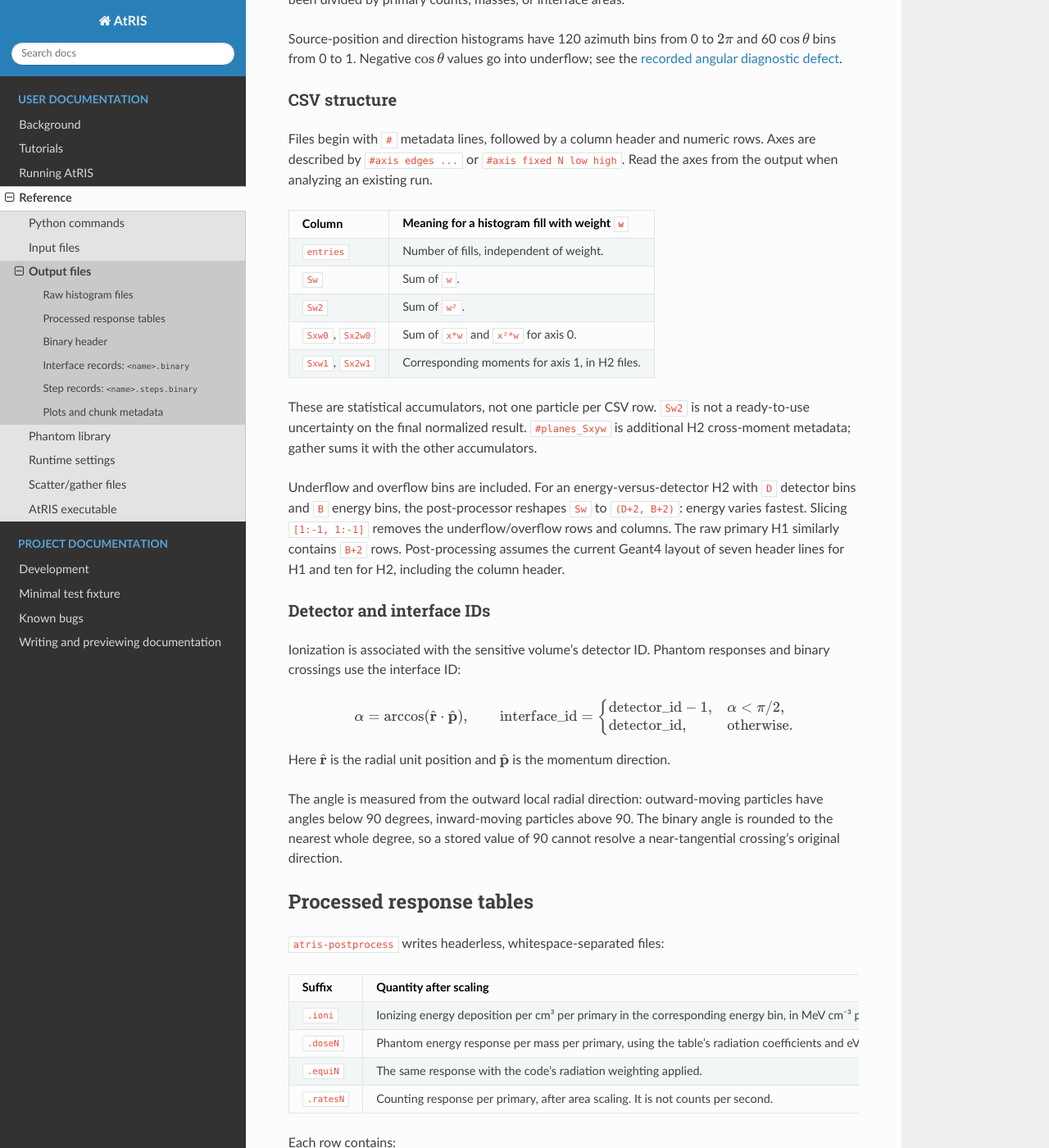
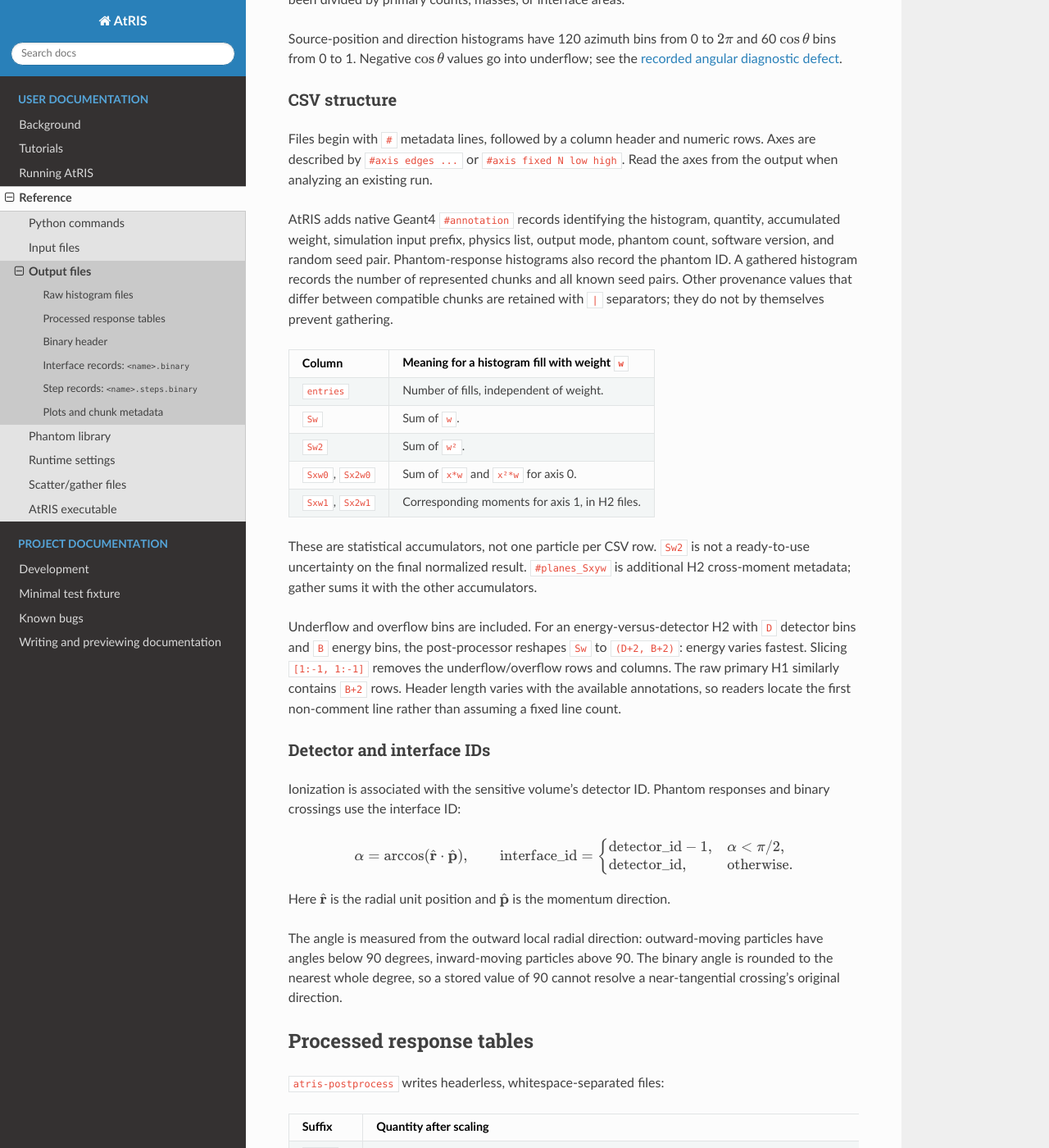
Before and after one commit to AtRIS-software/atris, a Sphinx documentation site: the page built from docs/reference/outputs.md, in a window 1280 px wide and 1400 px high, scrolled down 645 px. Shown: the whole window at 82% size. Built offline with Sphinx 7.4.7 and the Read the Docs theme 3.1.0, drawn with Linux system fonts in a browser that asks for light colours.

Commit message:
Document AtRIS CSV annotations

```diff
--- a/docs/reference/outputs.md
+++ b/docs/reference/outputs.md
@@ -29,6 +29,14 @@ Files begin with `#` metadata lines, followed by a column header and numeric
 rows. Axes are described by `#axis edges ...` or `#axis fixed N low high`.
 Read the axes from the output when analyzing an existing run.
 
+AtRIS adds native Geant4 `#annotation` records identifying the histogram,
+quantity, accumulated weight, simulation input prefix, physics list, output
+mode, phantom count, software version, and random seed pair. Phantom-response
+histograms also record the phantom ID. A gathered histogram records the number
+of represented chunks and all known seed pairs. Other provenance values that
+differ between compatible chunks are retained with ` | ` separators; they do
+not by themselves prevent gathering.
+
 | Column | Meaning for a histogram fill with weight `w` |
 | --- | --- |
 | `entries` | Number of fills, independent of weight. |
@@ -45,8 +53,8 @@ Underflow and overflow bins are included. For an energy-versus-detector H2
 with `D` detector bins and `B` energy bins, the post-processor reshapes `Sw` to
 `(D+2, B+2)`: energy varies fastest. Slicing `[1:-1, 1:-1]` removes the
 underflow/overflow rows and columns. The raw primary H1 similarly contains
-`B+2` rows. Post-processing assumes the current Geant4 layout of seven header
-lines for H1 and ten for H2, including the column header.
+`B+2` rows. Header length varies with the available annotations, so readers
+locate the first non-comment line rather than assuming a fixed line count.
 
 ### Detector and interface IDs
 
```
